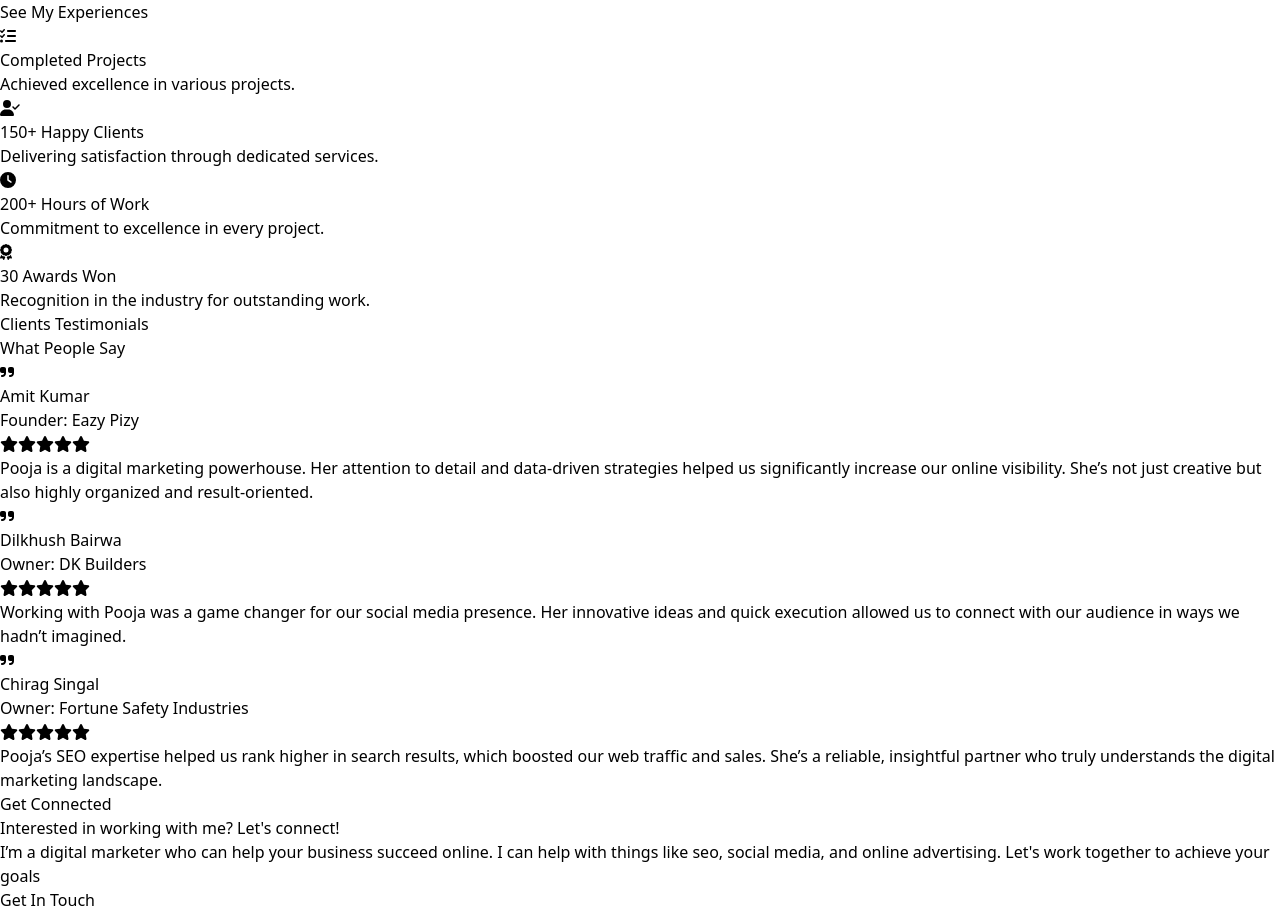
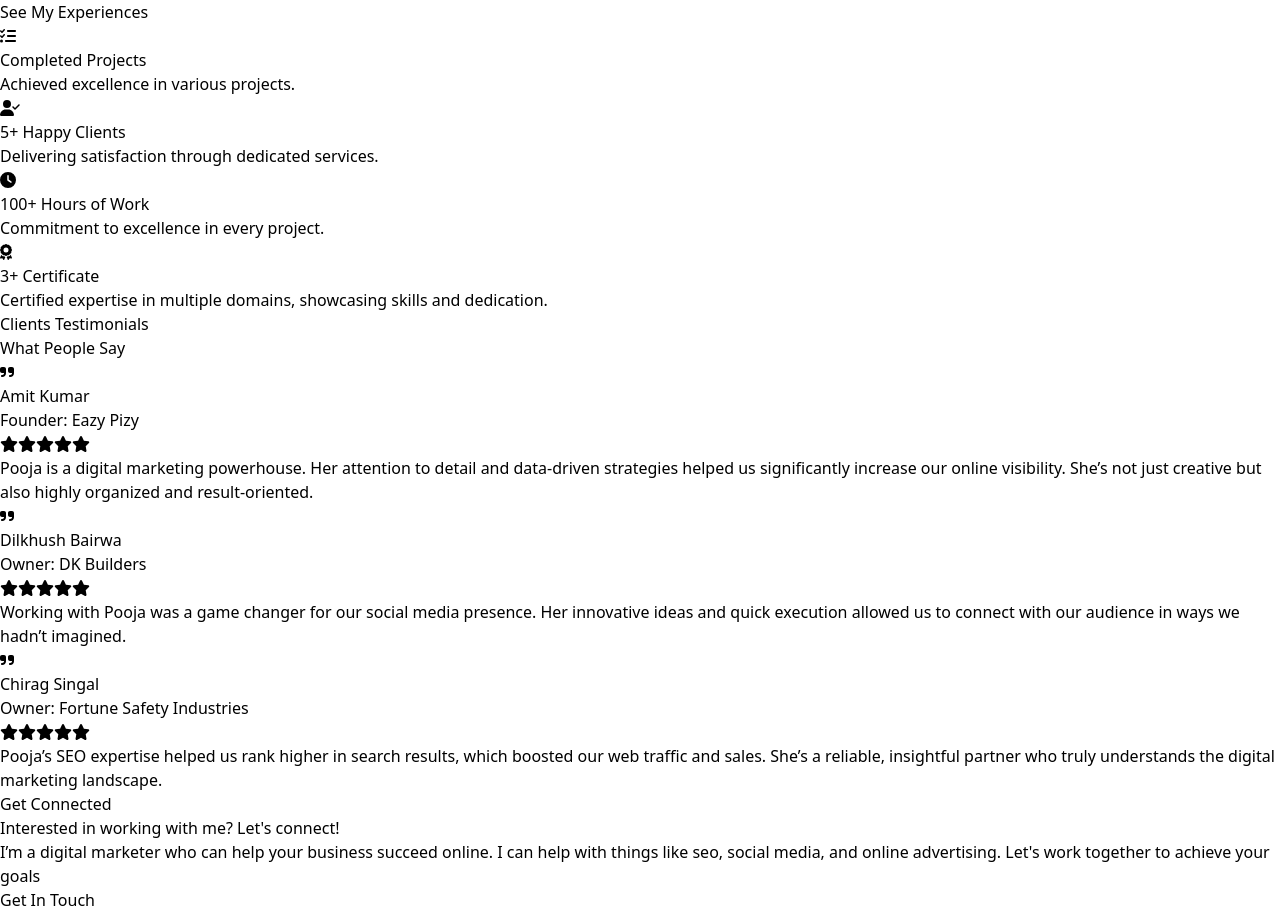
Before and after one commit to shwetabairwa/preet.portfolio, a React (Vite) app: page / in a window 1280 px wide. Shown: the part 4048-4964 px from the top of the page. Built offline with nearby package versions, Linux system fonts and the light colour scheme.

Commit message:
adding the experice

```diff
--- a/src/components/About.jsx
+++ b/src/components/About.jsx
@@ -19,18 +19,18 @@ function About() {
     },
     {
       icon: faUserCheck,
-      title: "150+ Happy Clients",
+      title: "5+ Happy Clients",
       description: "Delivering satisfaction through dedicated services.",
     },
     {
       icon: faClock,
-      title: "200+ Hours of Work",
+      title: "100+ Hours of Work",
       description: "Commitment to excellence in every project.",
     },
     {
       icon: faAward,
-      title: "30 Awards Won",
-      description: "Recognition in the industry for outstanding work.",
+      title: "3+ Certificate",
+      description: "Certified expertise in multiple domains, showcasing skills and dedication."
     },
   ];
 
--- a/src/components/Experience.jsx
+++ b/src/components/Experience.jsx
@@ -28,7 +28,7 @@ const Experience = ({ handleClose }) => {
     },
     {
       icon: faBriefcase,
-      title: "Social Media Manager",
+      title: "Digital Marketer Executive",
       date: "2024",
       institution: "Voik India",
       description:
--- a/src/components/Footer.jsx
+++ b/src/components/Footer.jsx
@@ -16,13 +16,13 @@ const Footer = () => {
               <a href="https://www.facebook.com/share/fuzGLj2MSPGkKEjh/?mibextid=qi2Omg" className="text-white  hover:text-yellow-400 text-xl">
                 <i className="fab fa-facebook-f "></i>
               </a>
-              <a href="https://www.instagram.com/thepreetbairwa/" className="text-white  hover:text-yellow-400 text-xl">
+              <a href="https://www.instagram.com/poojaverma.co" className="text-white  hover:text-yellow-400 text-xl">
                 <i className="fab fa-instagram"></i>
               </a>
               <a href="https://www.linkedin.com/in/poojavermaa09/" className="text-white  hover:text-yellow-400 text-xl">
                 <i className="fab fa-linkedin-in"></i>
               </a>
-              <a href="#" className="text-white  hover:text-yellow-400 text-xl">
+              <a href="https://www.behance.net/poojaaverma" className="text-white  hover:text-yellow-400 text-xl">
                 <i className="fab fa-behance"></i>
               </a>
             </div>
```
